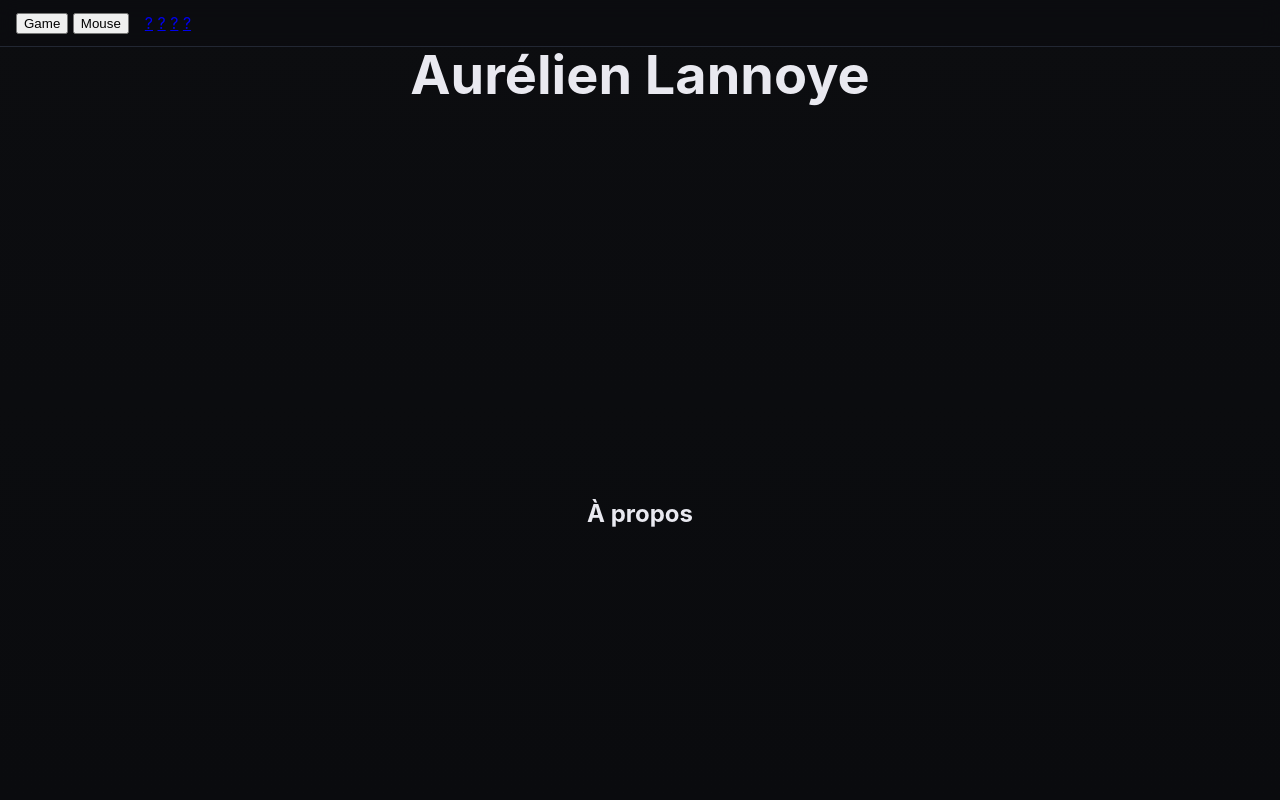
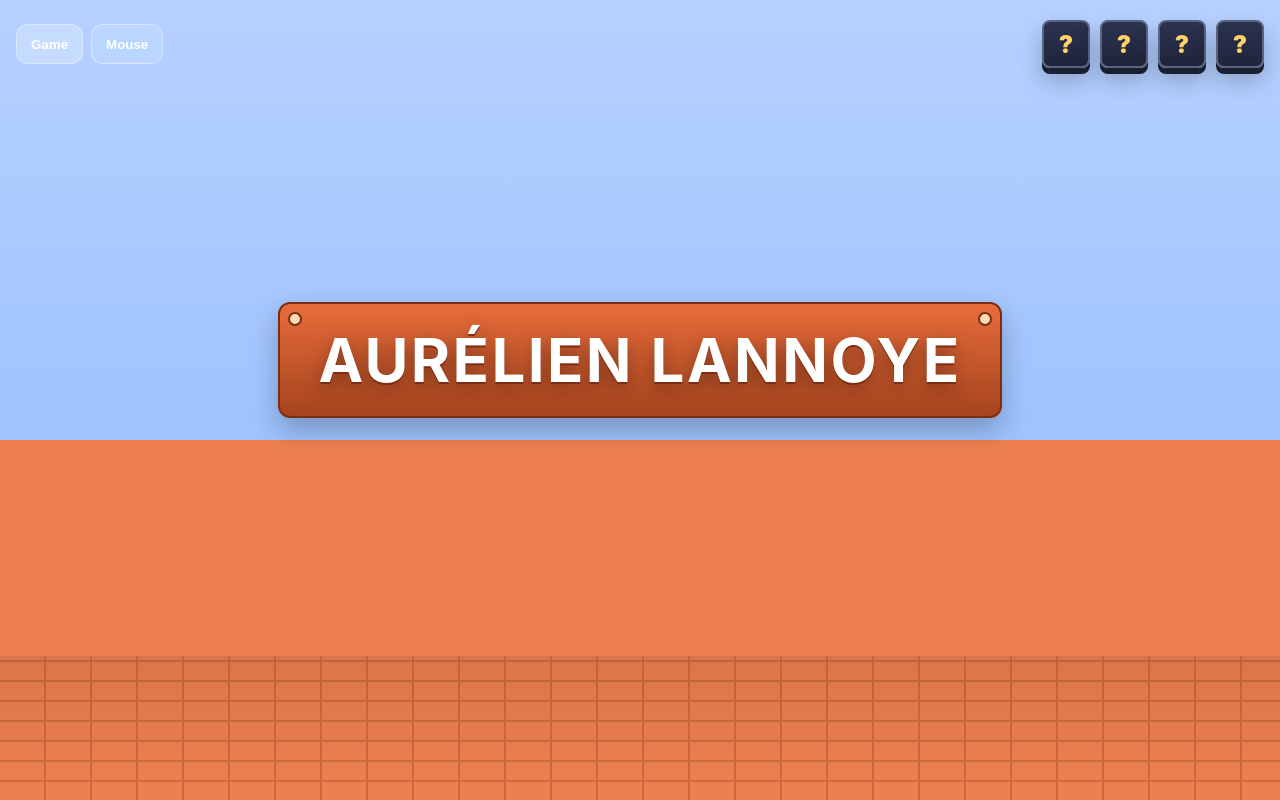
Before and after one commit to CryptoGot/cryptogot.github.io, a plain HTML site: page index.html in a window 1280 px wide. Shown: the top 800 px of the page. Drawn offline with Linux system fonts and the light colour scheme.

Commit message:
Update style.css
css update

```diff
--- a/css/style.css
+++ b/css/style.css
@@ -1,42 +1,91 @@
 :root{
-  --bg:#0c0d10; --bg2:#0a0b0e; --text:#e9e9f0; --muted:#a7adba;
-  --accent:#9b5de5; --line:#222733; --panel:#14161b;
+  --bg1:#b7d1ff;          /* ciel doux */
+  --bg2:#9ec3ff;
+  --ground:#ee8050;       /* vibe “briques” moderne */
+  --panel:#e86c3a;        /* panneau titre */
+  --panel-dark:#a5441e;
+  --ink:#0f172a;          /* texte */
+  --muted:#ffffffcc;
+  --accent:#ffd166;       /* jaune “?” */
+  --qbg:#2c3350;          /* fond bouton ? */
+  --qline:#596386;
 }
+
 *{box-sizing:border-box}
 html,body{height:100%}
 html{scroll-behavior:smooth}
-body{margin:0;background:linear-gradient(180deg,var(--bg),var(--bg2));color:var(--text);
-     font-family:Inter,system-ui,Segoe UI,Roboto,Arial,sans-serif}
+body{
+  margin:0;
+  color:var(--ink);
+  font-family:Inter, system-ui, Segoe UI, Roboto, Arial, sans-serif;
+  background: linear-gradient(180deg,var(--bg1),var(--bg2) 55%, var(--ground) 55%, var(--ground));
+}
 
-/* Header */
-.topbar{position:sticky;top:0;z-index:50;background:rgba(12,13,16,.6);
-        backdrop-filter:blur(10px);border-bottom:1px solid var(--line);
-        display:flex;gap:16px;align-items:center;padding:12px 16px}
-.brand{font-weight:700}
-.nav{margin-left:auto;display:flex;gap:12px}
-.pill{border:1px solid var(--line);border-radius:999px;padding:6px 10px;text-decoration:none;color:var(--text)}
-.pill:hover{border-color:#333}
+/* ===== Barre fixe ===== */
+.topbar{
+  position:fixed; inset:16px 16px auto 16px; height:56px;
+  display:flex; align-items:center; justify-content:space-between;
+  z-index:10;
+}
 
-/* Sections fullscreen */
-main{max-width:1200px;margin:0 auto;padding:0 16px}
-.section{min-height:100svh;display:grid;place-items:center;padding:80px 0}
-.hero{min-height:100svh;display:grid;place-items:center;text-align:center}
-.hero h1{font-size:clamp(28px,5vw,54px);line-height:1.05;margin:0 0 .6rem}
-.hero p{max-width:800px;margin:0 auto 1rem;color:var(--muted)}
-.accent{color:var(--accent)}
-.cta{display:flex;gap:10px;justify-content:center}
-.btn{display:inline-flex;gap:8px;align-items:center;padding:12px 16px;border-radius:12px;
-     border:1px solid var(--line);text-decoration:none;color:var(--text);background:#12141a}
-.btn.primary{background:linear-gradient(180deg,#2b1b44,#201735)}
-.btn:hover{border-color:#333}
+/* Toggle Game / Mouse (gauche) */
+.mode-toggle{display:flex; gap:8px}
+.chip{
+  height:40px; padding:0 14px; border-radius:12px; border:1px solid #ffffff66;
+  background:#ffffff22; color:#fff; font-weight:600; cursor:pointer;
+  backdrop-filter:saturate(120%) blur(6px);
+}
+.chip.active{background:#ffffff44}
 
-.grid{display:grid;grid-template-columns:repeat(2, minmax(240px,1fr));gap:16px}
-@media (max-width:780px){.grid{grid-template-columns:1fr}}
-.block{position:relative;display:grid;place-items:center;min-height:120px;border-radius:16px;
-       background:#232a3a;border:1px solid #46506a;text-decoration:none;color:var(--text)}
-.block:hover{transform:translateY(-2px);border-color:#596386}
-.block .q{position:absolute;top:10px;left:12px;font-weight:800;color:#ffd166}
-.block h3{margin:0}
+/* Boutons carrés “?” (droite) */
+.q-actions{display:flex; gap:10px}
+.qbtn{
+  --size:48px;
+  width:var(--size); height:var(--size);
+  display:grid; place-items:center;
+  text-decoration:none; color:var(--accent); font-weight:900; font-size:24px;
+  background:linear-gradient(180deg,var(--qbg), #1e243a);
+  border:2px solid var(--qline); border-radius:8px;
+  box-shadow:0 6px 0 #1a2032, 0 12px 24px rgba(0,0,0,.25);
+}
+.qbtn:hover{transform:translateY(-2px)}
+.qbtn:active{transform:translateY(2px); box-shadow:0 3px 0 #1a2032}
 
-.card{background:var(--panel);border:1px solid var(--line);border-radius:16px;padding:20px}
-.foot{border-top:1px solid var(--line);padding:16px;text-align:center;color:#9aa2b2}
+/* ===== HÉRO plein écran ===== */
+.hero{
+  min-height:100svh;
+  display:grid; place-items:center;
+  padding:0 16px 10vh;
+  position:relative;
+}
+.hero::after{            /* “sol” en briques stylisé */
+  content:""; position:absolute; left:0; right:0; bottom:0; height:18vh;
+  background:
+    linear-gradient(#00000014,#0000),
+    repeating-linear-gradient(0deg, #0000 0 18px, #cf6b3d 18px 20px),
+    repeating-linear-gradient(90deg, #0000 0 44px, #cf6b3d 44px 46px);
+}
+
+/* Panneau titre */
+.banner{
+  position:relative; padding:26px 38px; border-radius:12px;
+  background:linear-gradient(180deg,var(--panel), var(--panel-dark));
+  border:2px solid #7c2d12; color:#fff; text-align:center;
+  box-shadow:0 12px 28px rgba(0,0,0,.25);
+}
+.banner .pins::before,
+.banner .pins::after{
+  content:""; position:absolute; width:10px; height:10px; background:#ffd9b3;
+  border:2px solid #7c2d12; border-radius:999px; top:8px;
+}
+.banner .pins::before{ left:8px }
+.banner .pins::after{ right:8px }
+
+.title{
+  margin:0; font-size:clamp(28px,7vw,60px); line-height:1;
+  text-transform:uppercase; letter-spacing:.04em;
+  text-shadow:0 2px 0 #7c2d12, 0 6px 18px rgba(0,0,0,.35);
+}
+
+/* sections placeholder */
+.section{position:absolute; left:-9999px} /* on cache le contenu réel pour l’instant */
```
